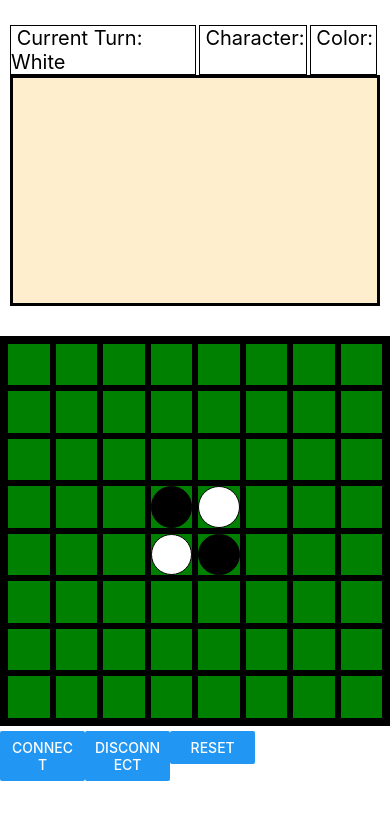
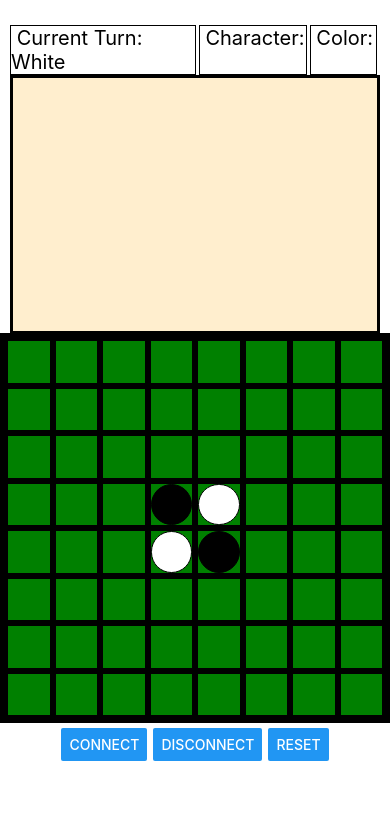
Before and after one commit to mwck46/Reversi-ReactNative, a React Native app: screen / in a window 390 px wide. Shown: the top 820 px of the page. Built offline with nearby package versions, Linux system fonts and the light colour scheme; what react-native-uuid would draw is missing.

Commit message:
Change button style

```diff
--- a/App.tsx
+++ b/App.tsx
@@ -360,9 +360,15 @@ export default function App() {
       return;
     }
 
+    const serverMessagesList: string[] = [];
     if (yourColor === currentTurn) {
+      serverMessagesList.push("Me:"+rowIndex+","+columnIndex)
       ws.send(new GameMessage(characterId, "NEXT=" + rowIndex + "," + columnIndex).toJson())
+    }else{
+      serverMessagesList.push("Opponent:"+rowIndex+","+columnIndex)
     }
+    setServerMessages(serverMessages => [...serverMessages, ...serverMessagesList])
+
     setMap(newMap);
     setCurrentTurn(currentTurn === "w" ? "b" : "w");
   };
@@ -383,7 +389,7 @@ export default function App() {
             {
               serverMessages.map((item, ind) => {
                 return (
-                  <Text key={ind} style={styles.logLine}>
+                  <Text key={ind}>
                     {item}
                   </Text>
                 )
@@ -420,6 +426,7 @@ export default function App() {
             <Button title='Reset' onPress={() => onResetGame()}></Button>
           </View>
         </View>
+
       </View>
 
       <StatusBar style="auto" />
@@ -456,20 +463,20 @@ const styles = StyleSheet.create({
     flexGrow: 1,
     borderWidth: 3,
     marginHorizontal: 10,
+    height: '90%' // why 100% will overflow the flex box??
   },
   gameboard: {
     aspectRatio: 1,
     width: "100%",
     borderColor: "black",
     borderWidth: 5,
-    marginTop: 25,
+    marginTop: 15,
   },
   footer: {
     flex: 1,
     fontSize: 20,
     marginTop: 5,
-    justifyContent: 'flex-start',
-    alignItems: 'flex-start',
+    alignItems: 'center',
   },
   row: {
     flex: 1,
@@ -478,8 +485,9 @@ const styles = StyleSheet.create({
   controlPanel: {
     flex: 1,
     flexDirection: 'row',
+    justifyContent: 'space-evenly'
   },
-  button:{
-    flex: 1,
+  button: {
+    marginHorizontal: 3,
   }
 });
```
Lines whose indentation alone changed are shown as unchanged.
